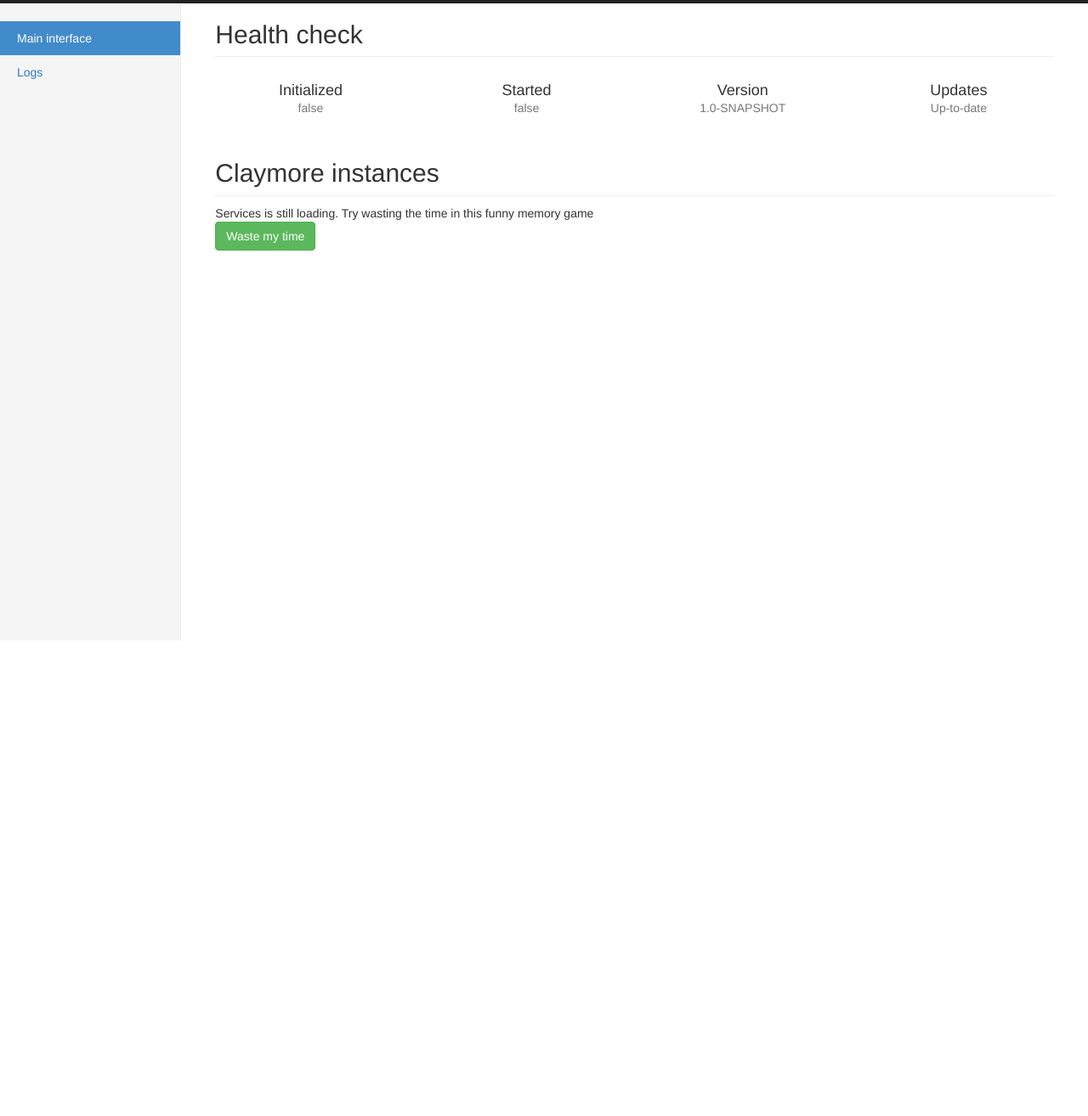
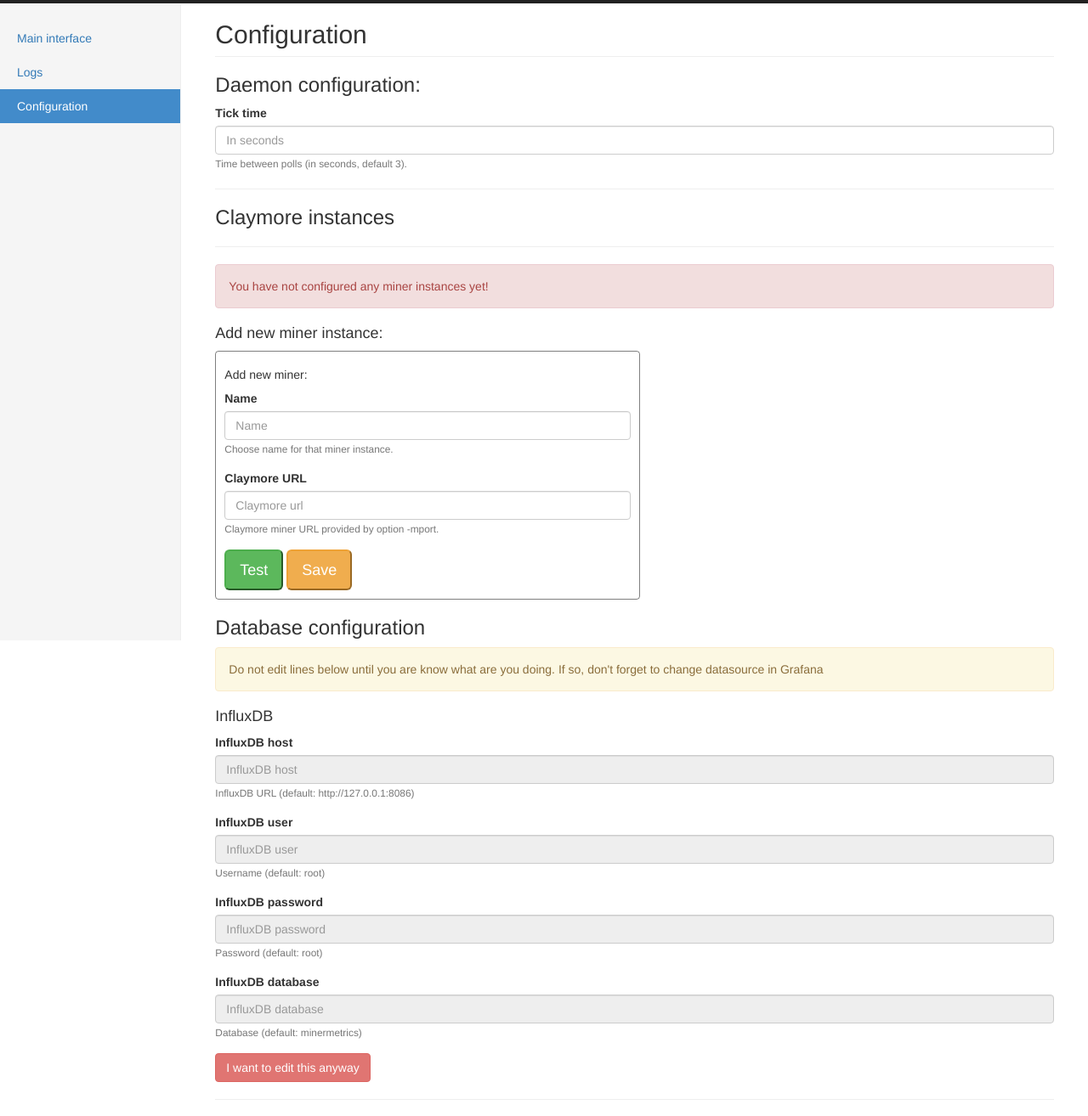
Before and after one commit to cryptaz/miner-metrics, a website: page webapp/index.html at #!/config in a window 1280 px wide. Shown: the part 46-1360 px from the top of the page at 85% size. Before the commit the page ends 800 px from the top, so only its background shows below. Drawn offline with Linux system fonts and the light colour scheme; no server answers.

Commit message:
New state config in WebUI

```diff
--- /dev/null
+++ b/webapp/controllers/config.controller.js
@@ -0,0 +1,18 @@
+'use strict';
+
+angular.module('minerMetricsApp')
+    .controller('ConfigController', ['$scope', '$http', function ($scope, $http) {
+        console.log('Config page opened');
+        $scope.editInflux = false;
+        $scope.claymores = null;
+
+
+        $http({url: '/daemon/configuration', method: 'GET'})
+            .then(function (response) {
+
+        }, function (error) {
+
+        })
+
+
+    }]);
--- a/webapp/index.html
+++ b/webapp/index.html
@@ -24,8 +24,10 @@
     <script src="states/app.state.js"></script>
     <script src="states/main.state.js"></script>
     <script src="states/logs.state.js"></script>
+    <script src="states/config.state.js"></script>
     <script src="controllers/main.controller.js"></script>
     <script src="controllers/logs.controller.js"></script>
+    <script src="controllers/config.controller.js"></script>
 </head>
 
 <body>
@@ -33,13 +35,6 @@
 <nav class="navbar navbar-inverse navbar-fixed-top">
     <div class="container-fluid">
         <div class="navbar-header">
-            <button type="button" class="navbar-toggle collapsed" data-toggle="collapse" data-target="#navbar"
-                    aria-expanded="false" aria-controls="navbar">
-                <span class="sr-only">Toggle navigation</span>
-                <span class="icon-bar"></span>
-                <span class="icon-bar"></span>
-                <span class="icon-bar"></span>
-            </button>
             <a class="navbar-brand" href="#">Miner metrics 1.0-SNAPSHOT</a>
         </div>
         <div id="navbar" class="navbar-collapse collapse">
--- /dev/null
+++ b/webapp/states/config.state.js
@@ -0,0 +1,17 @@
+(function() {
+    'use strict';
+
+    angular
+        .module('minerMetricsApp')
+        .config(stateConfig);
+
+    stateConfig.$inject = ['$stateProvider'];
+
+    function stateConfig($stateProvider) {
+        $stateProvider.state('config', {
+            url: '/config',
+            templateUrl: 'templates/config.html',
+            controller: 'ConfigController'
+        });
+    }
+})();
--- /dev/null
+++ b/webapp/templates/config.html
@@ -0,0 +1,95 @@
+<div class="container-fluid">
+    <div class="row">
+        <div class="col-sm-3 col-md-2 sidebar">
+            <ul class="nav nav-sidebar">
+                <li>
+                    <a ui-sref="main">Main interface</a>
+                </li>
+                <li>
+                    <a ui-sref="logs">Logs</a>
+                </li>
+                <li class="active">
+                    <a ui-sref="config">Configuration</a>
+                </li>
+            </ul>
+        </div>
+        <div class="col-sm-9 col-sm-offset-3 col-md-10 col-md-offset-2 main">
+            <h2 class="page-header">Configuration</h2>
+            <h3>Daemon configuration:</h3>
+            <div>
+                <div class="form-group">
+                    <label>Tick time</label>
+                    <input type="text" class="form-control" id="tick_time" placeholder="In seconds">
+                    <small id="tick_time_help" class="form-text text-muted">Time between polls (in seconds, default
+                        3).
+                    </small>
+                </div>
+            </div>
+            <hr>
+
+            <h3>Claymore instances</h3>
+            <hr>
+            <div class="alert alert-danger">You have not configured any miner instances yet!</div>
+            <h4>Add new miner instance:</h4>
+            <div style="width: 500px; border:1px solid rgba(0, 0, 0, .5);border-radius: 4px; padding:10px">
+                <h5>Add new miner:</h5>
+                <div class="form-group">
+                    <label>Name</label>
+                    <input type="text" class="form-control" id="claymore_name" placeholder="Name">
+                    <small id="claymore_name_help" class="form-text text-muted">Choose name for that miner instance.</small>
+                </div>
+                <div class="form-group">
+                    <label>Claymore URL</label>
+                    <input type="text" class="form-control" id="claymore_url" placeholder="Claymore url">
+                    <small id="claymore_url_help" class="form-text text-muted">Claymore miner URL provided by option
+                        -mport.
+                    </small>
+                </div>
+                <div class="btn-group">
+                    <button class="btn-lg btn-success">Test</button>
+                    <button class="btn-lg btn-warning">Save</button>
+                </div>
+            </div>
+
+
+            <h3>Database configuration</h3>
+            <div class="alert alert-warning">Do not edit lines below until you are know what are you doing. If so, don't
+                forget to change datasource in Grafana
+            </div>
+            <h4>InfluxDB</h4>
+            <div ng-form>
+                <div class="form-group">
+                    <label>InfluxDB host</label>
+                    <input type="text" class="form-control" id="influx_host" placeholder="InfluxDB host"
+                           ng-disabled="!editInflux">
+                    <small id="influx_host_help" class="form-text text-muted">InfluxDB URL (default:
+                        http://127.0.0.1:8086)
+                    </small>
+                </div>
+                <div class="form-group">
+                    <label>InfluxDB user</label>
+                    <input type="text" class="form-control" id="influx_user" placeholder="InfluxDB user"
+                           ng-disabled="!editInflux">
+                    <small id="influx_user_help" class="form-text text-muted">Username (default: root)</small>
+                </div>
+                <div class="form-group">
+                    <label>InfluxDB password</label>
+                    <input type="text" class="form-control" id="influx_pass" placeholder="InfluxDB password"
+                           ng-disabled="!editInflux">
+                    <small id="influx_host_pass" class="form-text text-muted">Password (default: root)</small>
+                </div>
+                <div class="form-group">
+                    <label>InfluxDB database</label>
+                    <input type="text" class="form-control" id="influx_db" placeholder="InfluxDB database"
+                           ng-disabled="!editInflux">
+                    <small id="influx_db_help" class="form-text text-muted">Database (default: minermetrics)</small>
+                </div>
+            </div>
+            <button class="btn btn-danger" style="opacity:0.8" ng-show="!editInflux" ng-click="editInflux=true">I want
+                to edit this anyway
+            </button>
+            <hr>
+        </div>
+    </div>
+</div>
+</div>
--- a/webapp/templates/main.html
+++ b/webapp/templates/main.html
@@ -2,9 +2,14 @@
     <div class="row">
         <div class="col-sm-3 col-md-2 sidebar">
             <ul class="nav nav-sidebar">
-                <li class="active"><a ui-sref="main">Main interface</a>
+                <li class="active">
+                    <a ui-sref="main">Main interface</a>
                 </li>
                 <li><a ui-sref="logs">Logs</a></li>
+
+                <li>
+                    <a ui-sref="config">Configuration</a>
+                </li>
             </ul>
         </div>
         <div class="col-sm-9 col-sm-offset-3 col-md-10 col-md-offset-2 main">
@@ -38,7 +43,8 @@
                 </p>
                 <div ng-if="game" class="wrap">
                     <iframe class="frame" src="http://shahata.github.io/memory-game/" frameBorder="0" width="600"
-                            height="1000">Loading iframe</iframe>
+                            height="1000">Loading iframe
+                    </iframe>
                 </div>
             </div>
             <div class="table-responsive" ng-show="initialized && started">
```
